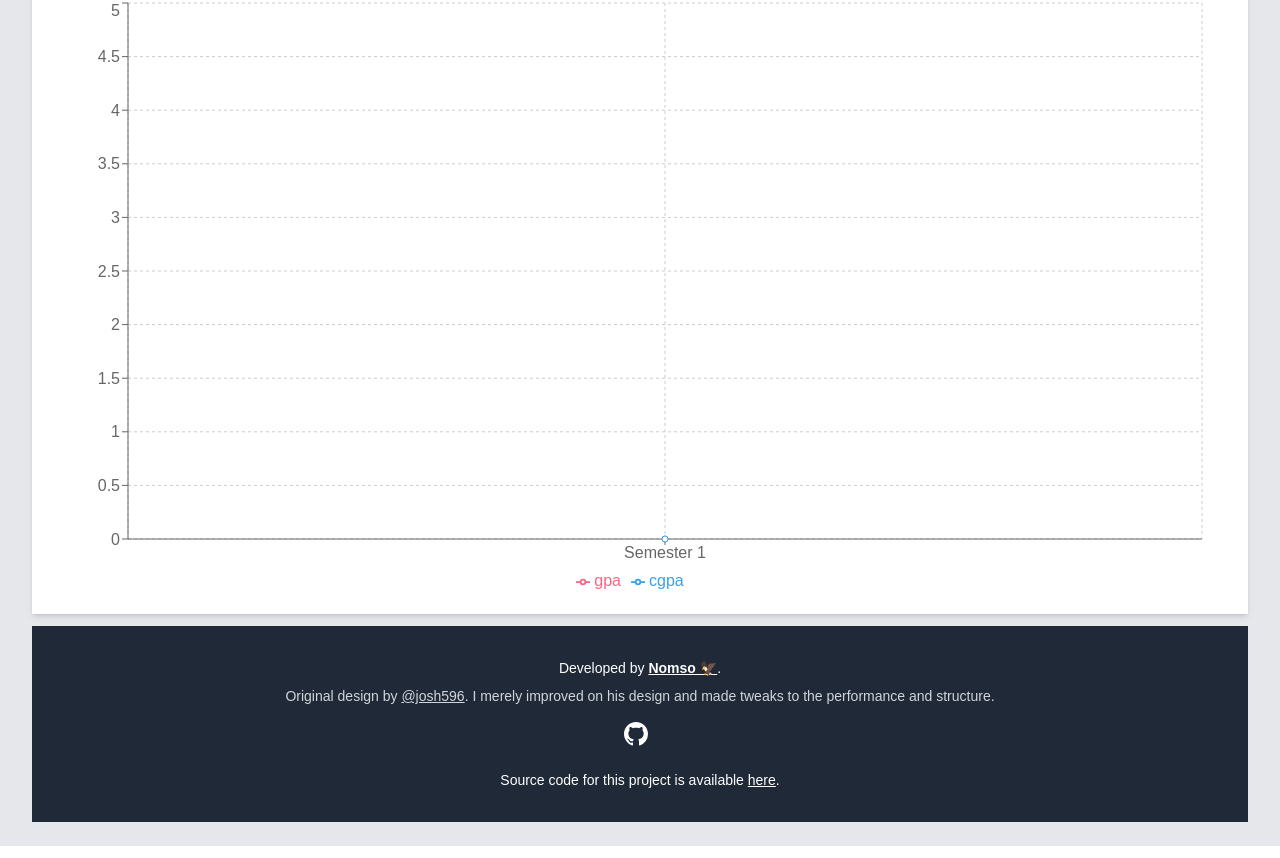
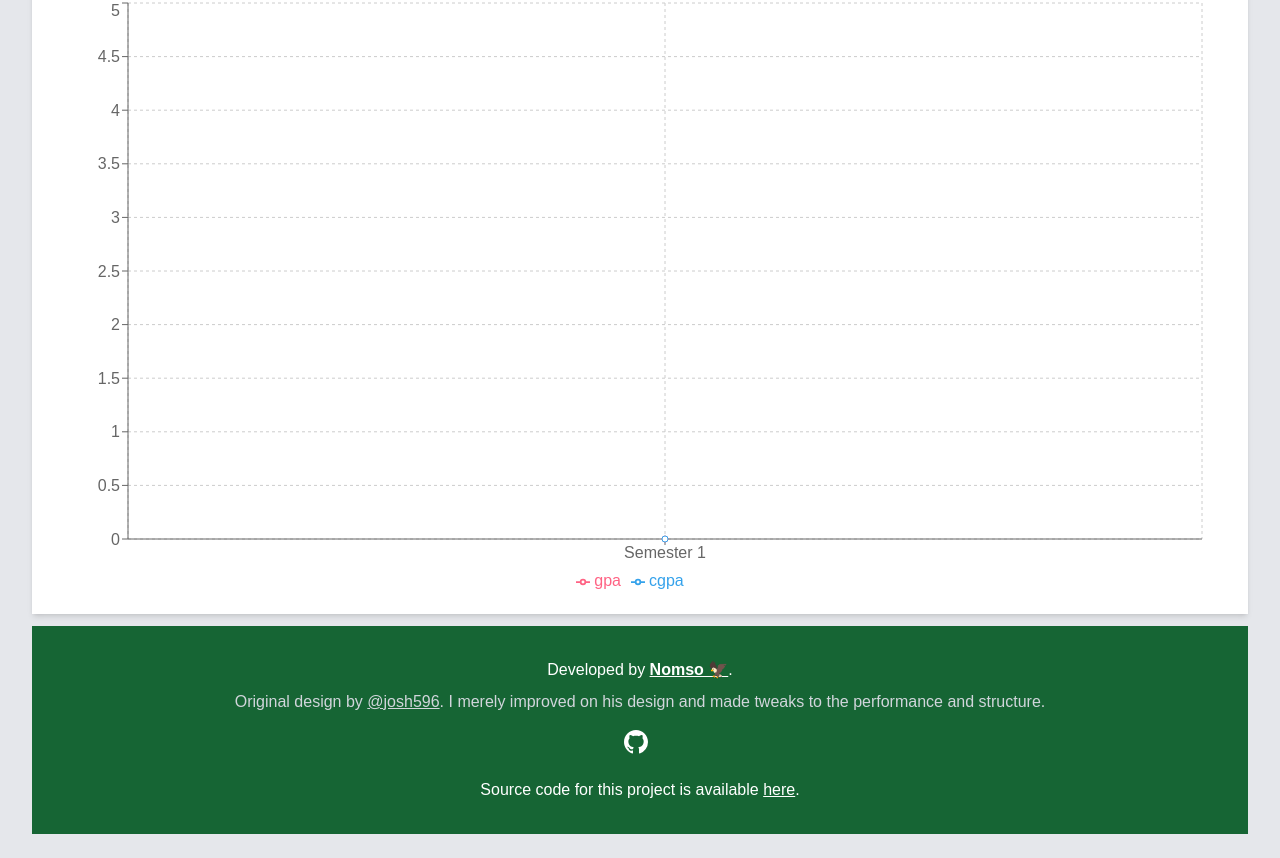
Before and after one commit to nomsou/cgpa-calculator, a Next.js app: page / in a window 1280 px wide. Shown: the part 574-1432 px from the top of the page. Built offline with nearby package versions, Linux system fonts and the light colour scheme.

Commit message:
improved styling for footer

```diff
--- a/src/app/page.jsx
+++ b/src/app/page.jsx
@@ -109,7 +109,7 @@ function Page() {
     <>
       <div className="content flex flex-col grow p-6 px-8 gap-3 bg-[#E5E7EB]">
         {/* Header */}
-        <span className="content__header mb-3 border-b-4 border-red-300 self-start pb-3 text-red-600 font-extrabold">
+        <span className="content__header mb-3 border-b-4 border-blue-300 self-start pb-3 text-green-900 font-extrabold">
           GPA CALCULATOR
         </span>
 
--- a/src/components/Footer.jsx
+++ b/src/components/Footer.jsx
@@ -14,13 +14,13 @@ function Icon({ icon, url }) {
 
 function Footer() {
   return (
-    <footer className="bg-gray-800 text-white py-8 px-6">
-      <div className="text-center text-sm mb-2">
+    <footer className="bg-green-800 text-white py-8 px-6">
+      <div className="text-center text- mb-2">
         Developed by{" "}
         <span className="font-semibold">
           <a
             href="https://github.com/nomsou"
-            className="underline hover:text-indigo-500"
+            className="underline hover:text-green-500"
             target="_blank"
             rel="noreferrer"
           >
@@ -29,12 +29,12 @@ function Footer() {
         </span>
         .
       </div>
-      <div className="text-center text-sm mb-4">
+      <div className="text-center text-base mb-4">
         <span className="font-normal text-gray-300">
           Original design by{" "}
           <a
             href="https://github.com/Josh596"
-            className="underline hover:text-indigo-500"
+            className="underline hover:text-green-500"
             target="_blank"
             rel="noreferrer"
           >
@@ -47,10 +47,10 @@ function Footer() {
       <div className="flex justify-center gap-6 mb-4">
         <Icon icon={<BsGithub size={24} />} url={"https://github.com/nomsou"} />
       </div>
-      <div className="text-center text-sm">
+      <div className="text-center text-m">
         Source code for this project is available{" "}
         <a
-          className="underline hover:text-indigo-500"
+          className="underline hover:text-green-500"
           target="_blank"
           rel="noreferrer"
           href="https://github.com/nomsou/cgpa-calculator"
```
